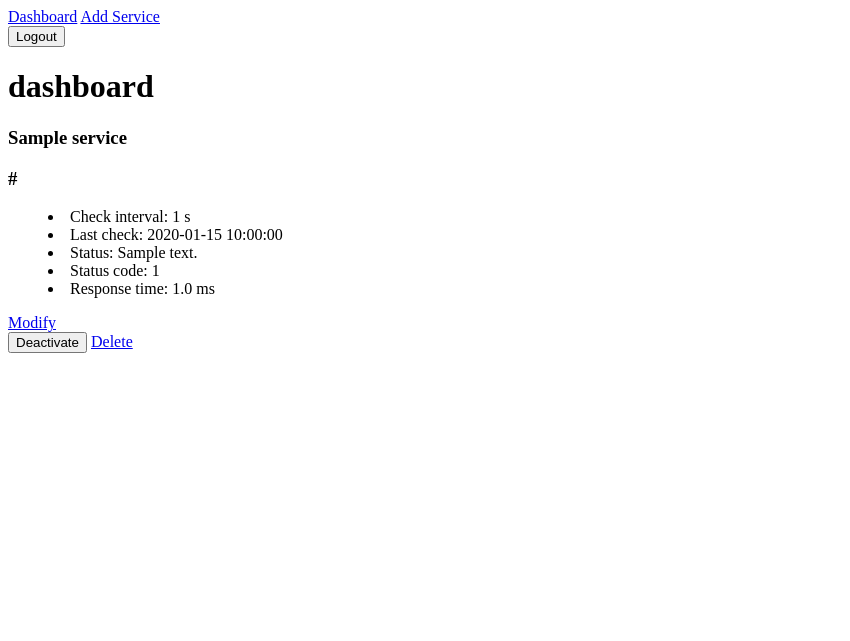
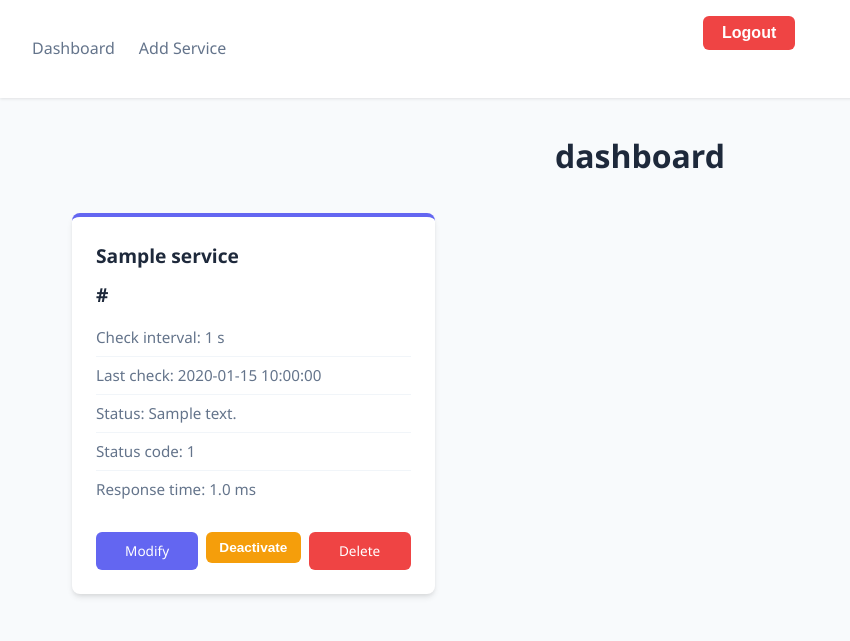
Before and after one commit to mohamedelbergui/Uptime-Monitor, a Flask app: page / in a window 1280 px wide. Shown: the top 641 px of the page, without its empty margins (0-850 px from the left). Run offline with Flask 3, Linux system fonts and the light colour scheme; a user stored in the database is signed in; tables that the repository leaves empty hold one stand-in row (values such as "Sample post").

Commit message:
add style.css

```diff
--- /dev/null
+++ b/web/app/static/style.css
@@ -0,0 +1,274 @@
+/* ==========================================================================
+   1. VARIABLES & RESET
+   ========================================================================== */
+:root {
+    --bg-color: #f8fafc;
+    --text-main: #334155;
+    --text-muted: #64748b;
+    --primary: #6366f1;
+    --primary-hover: #4f46e5;
+    --danger: #ef4444;
+    --danger-hover: #dc2626;
+    --warning: #f59e0b;
+    --success: #10b981;
+    --card-bg: #ffffff;
+    --border-radius: 8px;
+    --shadow: 0 4px 6px -1px rgba(0, 0, 0, 0.1), 0 2px 4px -1px rgba(0, 0, 0, 0.06);
+}
+
+* {
+    box-sizing: border-box;
+    margin: 0;
+    padding: 0;
+}
+
+body {
+    font-family: 'Segoe UI', system-ui, -apple-system, sans-serif;
+    background-color: var(--bg-color);
+    color: var(--text-main);
+    line-height: 1.6;
+    padding-bottom: 3rem;
+}
+
+h1, h2, h3 {
+    color: #1e293b;
+    margin-bottom: 1rem;
+}
+
+h1 {
+    text-align: center;
+    margin-top: 2rem;
+    margin-bottom: 2rem;
+    font-weight: 600;
+}
+
+/* ==========================================================================
+   2. NAVIGATION
+   ========================================================================== */
+nav {
+    background-color: var(--card-bg);
+    padding: 1rem 2rem;
+    display: flex;
+    align-items: center;
+    gap: 1.5rem;
+    box-shadow: 0 1px 3px rgba(0,0,0,0.1);
+    margin-bottom: 2rem;
+}
+
+nav a {
+    text-decoration: none;
+    color: var(--text-muted);
+    font-weight: 500;
+    transition: color 0.2s ease;
+}
+
+nav a:hover {
+    color: var(--primary);
+}
+
+nav form {
+    margin-left: auto;
+    background: transparent;
+    padding: 0;
+    box-shadow: none;
+    max-width: none;
+}
+
+nav form input[type="submit"] {
+    background-color: var(--danger);
+    padding: 0.5rem 1.2rem;
+    margin: 0;
+    width: auto;
+}
+
+nav form input[type="submit"]:hover {
+    background-color: var(--danger-hover);
+}
+
+/* ==========================================================================
+   3. FORMULAIRES (Création, Édition, Login, Signup)
+   ========================================================================== */
+form {
+    max-width: 450px;
+    margin: 0 auto 2rem auto;
+    background: var(--card-bg);
+    padding: 2rem;
+    border-radius: var(--border-radius);
+    box-shadow: var(--shadow);
+}
+
+form label {
+    display: block;
+    margin-bottom: 0.5rem;
+    font-weight: 500;
+    font-size: 0.95rem;
+    color: var(--text-main);
+}
+
+form input[type="text"],
+form input[type="number"],
+form input[type="password"] {
+    width: 100%;
+    padding: 0.75rem;
+    margin-bottom: 1.5rem;
+    border: 1px solid #cbd5e1;
+    border-radius: 6px;
+    font-size: 1rem;
+    transition: border-color 0.2s, box-shadow 0.2s;
+}
+
+form input:focus {
+    outline: none;
+    border-color: var(--primary);
+    box-shadow: 0 0 0 3px rgba(99, 102, 241, 0.15);
+}
+
+form input[type="checkbox"] {
+    margin-bottom: 1.5rem;
+    transform: scale(1.2);
+    margin-right: 0.5rem;
+}
+
+/* Boutons de validation génériques */
+input[type="submit"] {
+    width: 100%;
+    background-color: var(--primary);
+    color: white;
+    padding: 0.75rem 1.5rem;
+    border: none;
+    border-radius: 6px;
+    font-size: 1rem;
+    font-weight: 600;
+    cursor: pointer;
+    transition: background-color 0.2s;
+}
+
+input[type="submit"]:hover {
+    background-color: var(--primary-hover);
+}
+
+/* ==========================================================================
+   4. DASHBOARD & CARTES (Services)
+   ========================================================================== */
+#services {
+    display: grid;
+    grid-template-columns: repeat(auto-fill, minmax(320px, 1fr));
+    gap: 1.5rem;
+    padding: 0 2rem;
+    max-width: 1200px;
+    margin: 0 auto;
+}
+
+#servc_card {
+    background: var(--card-bg);
+    padding: 1.5rem;
+    border-radius: var(--border-radius);
+    box-shadow: var(--shadow);
+    border-top: 4px solid var(--primary);
+    display: flex;
+    flex-direction: column;
+}
+
+#servc_card h3 {
+    margin-bottom: 0.5rem;
+    font-size: 1.2rem;
+    word-break: break-all;
+}
+
+#servc_card menu {
+    list-style: none;
+    margin-bottom: 1.5rem;
+    padding: 0;
+    color: var(--text-muted);
+    font-size: 0.95rem;
+    flex-grow: 1;
+}
+
+#servc_card menu li {
+    padding: 0.4rem 0;
+    border-bottom: 1px solid #f1f5f9;
+}
+
+#servc_card menu li:last-child {
+    border-bottom: none;
+}
+
+#servc_card menu h4 {
+    color: #94a3b8;
+    font-style: italic;
+    margin-top: 1rem;
+    font-weight: 400;
+}
+
+#tools {
+    display: flex;
+    gap: 0.5rem;
+    flex-wrap: wrap;
+    margin-top: auto;
+}
+
+#tools a,
+#tools input[type="submit"] {
+    flex: 1;
+    text-align: center;
+    padding: 0.5rem;
+    font-size: 0.85rem;
+    text-decoration: none;
+    border-radius: 6px;
+    width: 100%;
+    margin: 0;
+}
+
+#tools form {
+    flex: 1;
+    padding: 0;
+    margin: 0;
+    box-shadow: none;
+    background: transparent;
+    min-width: 30%;
+}
+
+#tools a[href*="edit"] { background-color: var(--primary); color: white; }
+#tools a[href*="edit"]:hover { background-color: var(--primary-hover); }
+
+#tools a[href*="delete"] { background-color: var(--danger); color: white; }
+#tools a[href*="delete"]:hover { background-color: var(--danger-hover); }
+
+#tools input[value="Deactivate"] { background-color: var(--warning); color: white; }
+#tools input[value="Deactivate"]:hover { background-color: #d97706; }
+
+#tools input[value="Activate"] { background-color: var(--success); color: white; }
+#tools input[value="Activate"]:hover { background-color: #059669; }
+
+/* ==========================================================================
+   5. ALERTES (Flash Messages)
+   ========================================================================== */
+.flash-messages {
+    max-width: 600px;
+    margin: 1rem auto 2rem auto;
+    padding: 0 1rem;
+}
+
+.alert {
+    padding: 1rem 1.5rem;
+    border-radius: 6px;
+    margin-bottom: 1rem;
+    font-weight: 500;
+    box-shadow: var(--shadow);
+}
+
+.alert.success { background-color: #d1fae5; color: #065f46; border-left: 4px solid #10b981; }
+.alert.error, .alert.danger { background-color: #fee2e2; color: #991b1b; border-left: 4px solid #ef4444; }
+.alert.info { background-color: #dbeafe; color: #1e40af; border-left: 4px solid #3b82f6; }
+
+/* ==========================================================================
+   6. PAGE DE CONFIRMATION DE SUPPRESSION
+   ========================================================================== */
+h2 {
+    text-align: center;
+    max-width: 600px;
+    margin: 3rem auto 1.5rem auto;
+    color: var(--text-main);
+    line-height: 1.4;
+    padding: 0 1rem;
+}
--- a/web/app/templates/base.html
+++ b/web/app/templates/base.html
@@ -3,6 +3,7 @@
 <head>
     <meta charset="UTF-8">
     <meta name="viewport" content="width=device-width, initial-scale=1.0">
+    <link rel="stylesheet" href="{{ url_for('static', filename='style.css') }}">
     <title>Document</title>
 </head>
 <body>
--- a/web/app/templates/dashboard.html
+++ b/web/app/templates/dashboard.html
@@ -2,8 +2,6 @@
 
 {% block content %}
 <h1>dashboard</h1>
-<table>
-<thead>
 
 <div id="services">
 {% for service in data %}
```
Also changed, not shown: web/app/templates/confirmation_of_deletion.html (+11 -1 lines).
